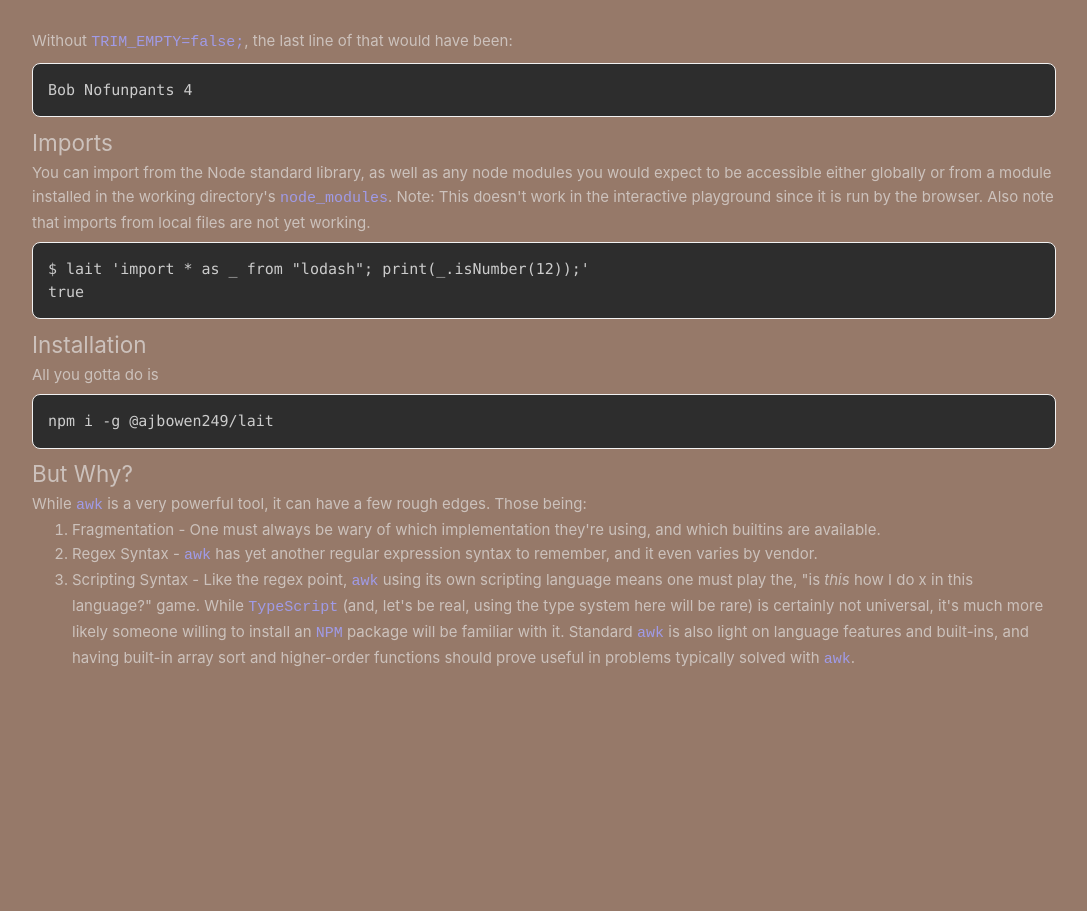
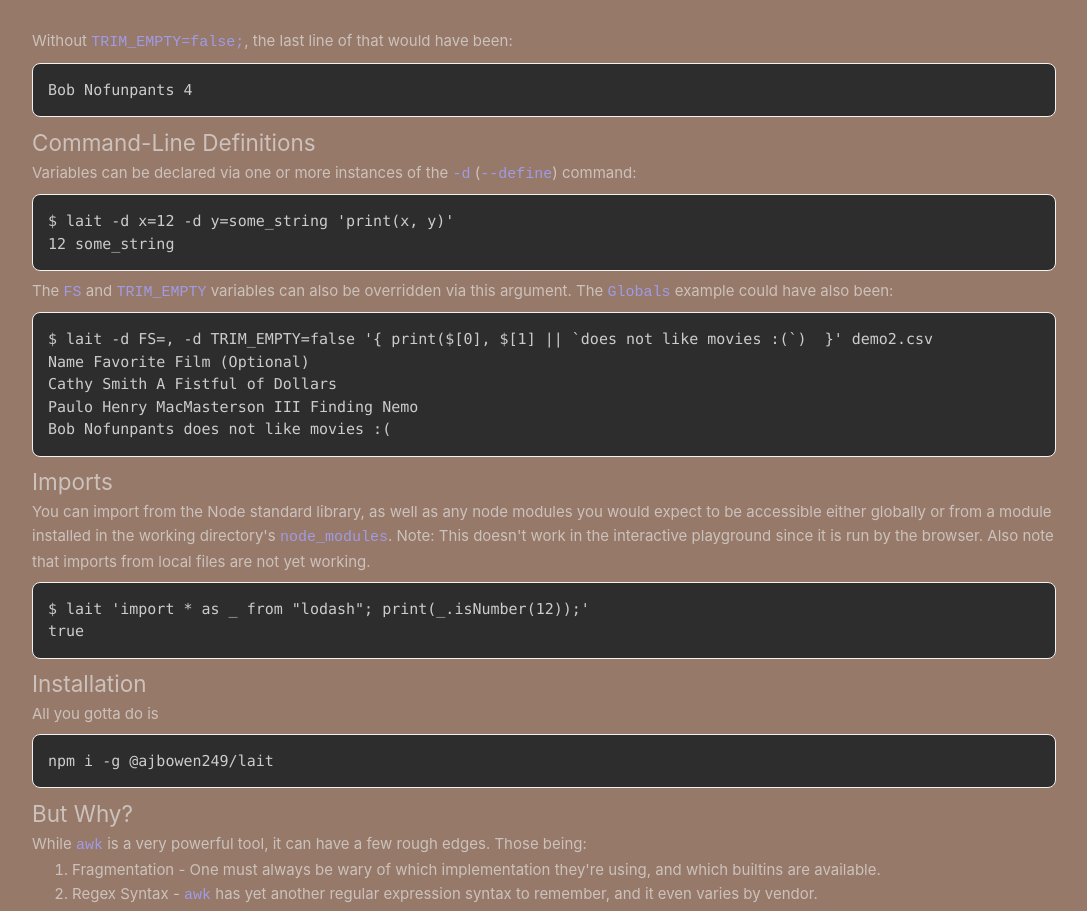
Before and after one commit to ajbowen249/lait, a Vue app in the folder packages/lait-docs-site/: page / in a window 1280 px wide. Shown: the part 3551-4462 px from the top of the page, without its empty margins (96-1183 px from the left). Before the commit the page ends 4255 px from the top, so only its background shows below. Built offline with nearby package versions, Linux system fonts and the light colour scheme.

Commit message:
update docs

```diff
--- a/packages/lait-docs-site/src/views/HomeView.vue
+++ b/packages/lait-docs-site/src/views/HomeView.vue
@@ -86,6 +86,18 @@ space-aligned data like in the <code>ls</code> example. That's less useful when
 /><br />
 <p>Without <code>TRIM_EMPTY=false;</code>, the last line of that would have been:</p>
 <pre><code class="language-shell">Bob Nofunpants 4
+</code></pre>
+<h2>Command-Line Definitions</h2>
+<p>Variables can be declared via one or more instances of the <code>-d</code> (<code>--define</code>) command:</p>
+<pre><code class="language-shell">$ lait -d x=12 -d y=some_string 'print(x, y)'
+12 some_string
+</code></pre>
+<p>The <code>FS</code> and <code>TRIM_EMPTY</code> variables can also be overridden via this argument. The <code>Globals</code> example could have also been:</p>
+<pre><code class="language-shell">$ lait -d FS=, -d TRIM_EMPTY=false '{ print($[0], $[1] || `does not like movies :(`)  }' demo2.csv
+Name Favorite Film (Optional)
+Cathy Smith A Fistful of Dollars
+Paulo Henry MacMasterson III Finding Nemo
+Bob Nofunpants does not like movies :(
 </code></pre>
 <h2>Imports</h2>
 <p>You can import from the Node standard library, as well as any node modules you would expect to be accessible either globally or from a module installed in the working directory's <code>node_modules</code>. Note: This doesn't work in the interactive playground since it is run by the browser. Also note that imports from local files are not yet working.</p>
```
Also changed, not shown: packages/docs-generator/docs.md (+19 -0 lines), 1 other file (tests, documents, lock files or other folders).
